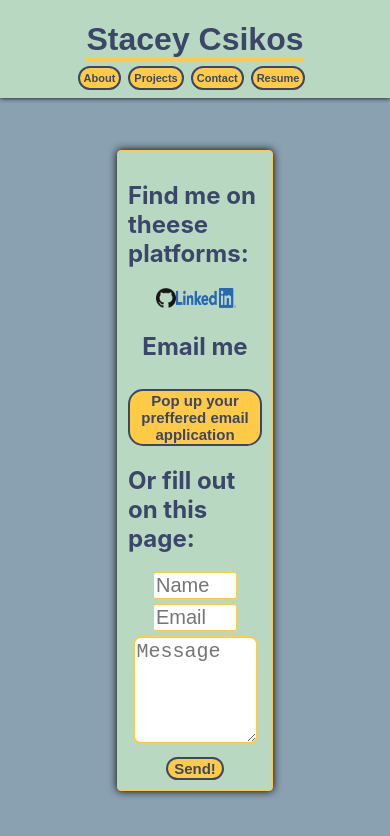
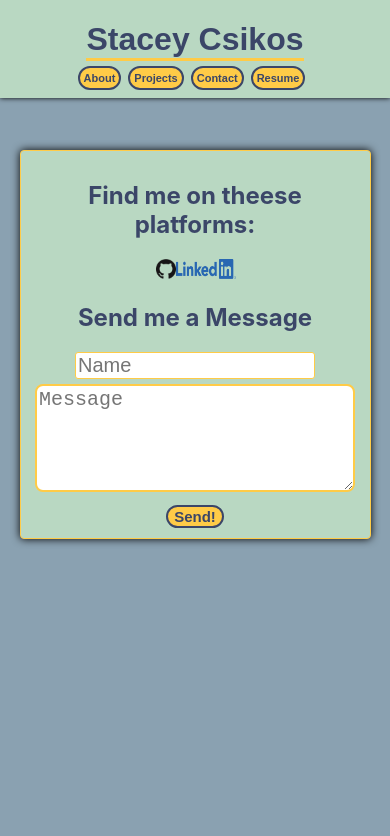
Before and after one commit to staceycsikos/StaySeeCheekosh, a React (Create React App) app in the folder stayseecheekosh/: page /contact in a window 390 px wide. Shown: the top 836 px of the page. Built offline with nearby package versions, Linux system fonts and the light colour scheme.

Commit message:
modified form, took emailjs out for now

```diff
--- a/stayseecheekosh/src/Components/Contact/Contact.jsx
+++ b/stayseecheekosh/src/Components/Contact/Contact.jsx
@@ -6,17 +6,6 @@ import linkedin from '../../images/linkedin.png'
 
 export default function Contact() {
 
-  const handleSubmit = (e) => {
-    e.preventDefault(); // Prevents default refresh by the browser
-    emailjs.sendForm('gmail', process.env.REACT_APP_TEMPLATE_ID , e.target, process.env.REACT_APP_USER_ID)
-    .then((result) => {
-    alert("Happy to hear from you! We'll talk soon :)", result.text);
-    },
-    (error) => {
-    alert("An error occurred, Please try again", error.text);
-      });
-    e.target.reset()
-    };
 
   return (
     <div className='div-contact'>
@@ -27,15 +16,10 @@ export default function Contact() {
         <a href="https://www.linkedin.com/in/staceycsikos/" target="_blank">
           <img src={linkedin} className="linky" /></a>
       </div>
-      <h2 className='or'>Email me</h2>
-      <a className='email-button' href='mailto:staceycsikos@icloud.com' target="_blank">
-       <button className='send pop'>Pop up your preffered email application </button>
-      </a>
-      <h2 className='or'> Or fill out on this page:</h2>
-      <form className='form-container' type='submit' onSubmit={handleSubmit} >
-        <input type='text' placeholder='Name' name='name'></input>
-        <input type='email' placeholder='Email' name= 'email'></input>
-        <textarea placeholder='Message' name= 'message'></textarea>
+      <h2 className='or'>Send me a Message</h2>
+      <form className='form-container' type='submit' action="mailto:staceycsikos@icloud.com?subject=MessageFromWebsite" method="post" enctype="text/plain" target="_blank">
+        <input type='text' placeholder='Name' name='Your name '></input>
+        <textarea placeholder='Message' name= 'message '></textarea>
         <button className='send'>Send!</button>
       </form>
     </div>
--- a/stayseecheekosh/src/Components/Contact/contact.css
+++ b/stayseecheekosh/src/Components/Contact/contact.css
@@ -10,6 +10,7 @@
 }
 .or{
   color: #3B4668;
+  text-align: center;
 }
 
 .div-contact{
@@ -60,3 +61,18 @@ textarea{
   justify-content: space-evenly;
   width: 20vw;
 }
+
+@media screen and (max-width: 550px) {
+.div-contact{
+  margin-left: 5vw;
+  margin-right: 5vw;
+}
+textarea{
+  width: 80vw;
+  max-width: 100vw;
+}
+
+input {
+  width: 60vw;
+}
+}
```
Also changed, not shown: 1 other file (tests, documents, lock files or other folders).
